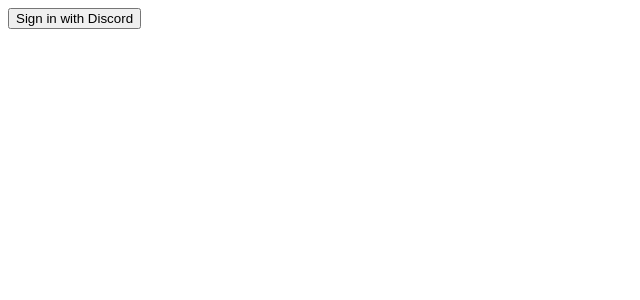
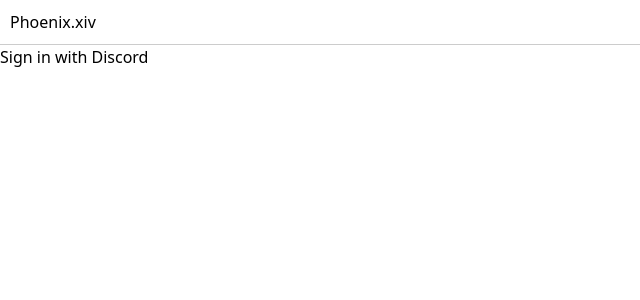
Before and after one commit to hbohlen/phoenix-xiv, a Next.js app: page / in a window 1280 px wide. Shown: the top 300 px of the page, without its empty margins (0-640 px from the left). Built offline with nearby package versions, Linux system fonts and the light colour scheme; no server answers.

Commit message:
Refactor layout and add RootLayout component

```diff
--- /dev/null
+++ b/app/components/layout/Header.tsx
@@ -0,0 +1,28 @@
+import { useSession } from "next-auth/react";
+
+const Header: React.FC = () => {
+  const { data: session } = useSession();
+
+  return (
+    <header
+      style={{
+        display: "flex",
+        justifyContent: "space-between",
+        alignItems: "center",
+        padding: "10px",
+        borderBottom: "1px solid #ccc",
+      }}
+    >
+      <h1>Phoenix.xiv</h1>
+      {session && (
+        <img
+          src={session.user?.image as string}
+          alt="User"
+          style={{ borderRadius: "50%", height: "40px" }}
+        />
+      )}
+    </header>
+  );
+};
+
+export default Header;
--- a/app/layout.tsx
+++ b/app/layout.tsx
@@ -1,9 +1,5 @@
 import "./globals.css";
-
-export const metadata = {
-  title: "My App",
-  description: "My app description",
-};
+import Header from "./components/layout/Header";
 
 export default function RootLayout({
   children,
@@ -11,8 +7,9 @@
   children: React.ReactNode;
 }) {
   return (
-    <html lang="en">
-      <body>{children}</body>
-    </html>
+    <>
+      <Header />
+      <main>{children}</main>
+    </>
   );
 }
--- a/pages/_app.tsx
+++ b/pages/_app.tsx
@@ -2,11 +2,14 @@
 
 import { SessionProvider } from "next-auth/react";
 import type { AppProps } from "next/app";
+import RootLayout from "../app/layout";
 
 function MyApp({ Component, pageProps }: AppProps) {
   return (
     <SessionProvider session={pageProps.session}>
-      <Component {...pageProps} />
+      <RootLayout>
+        <Component {...pageProps} />
+      </RootLayout>
     </SessionProvider>
   );
 }
```
